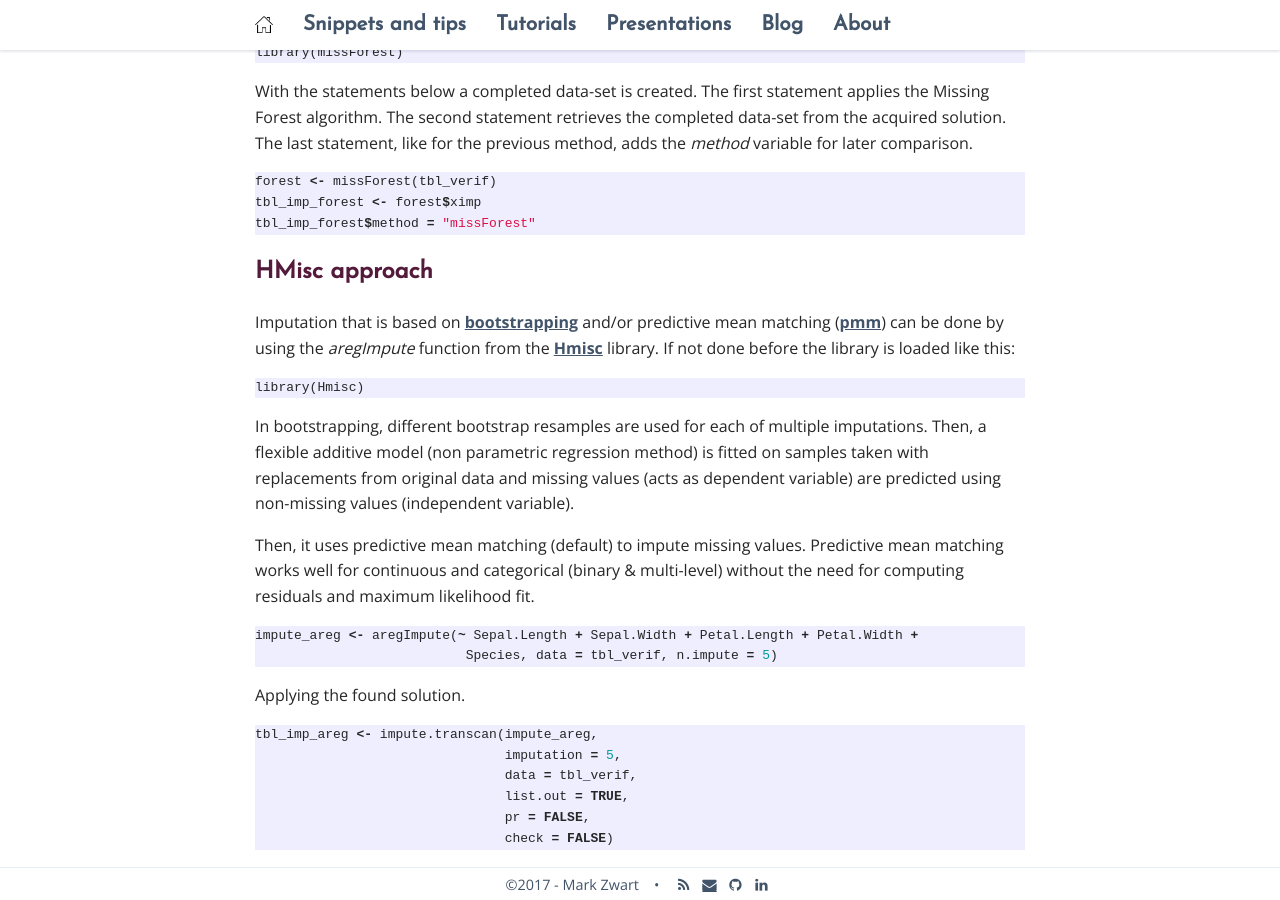
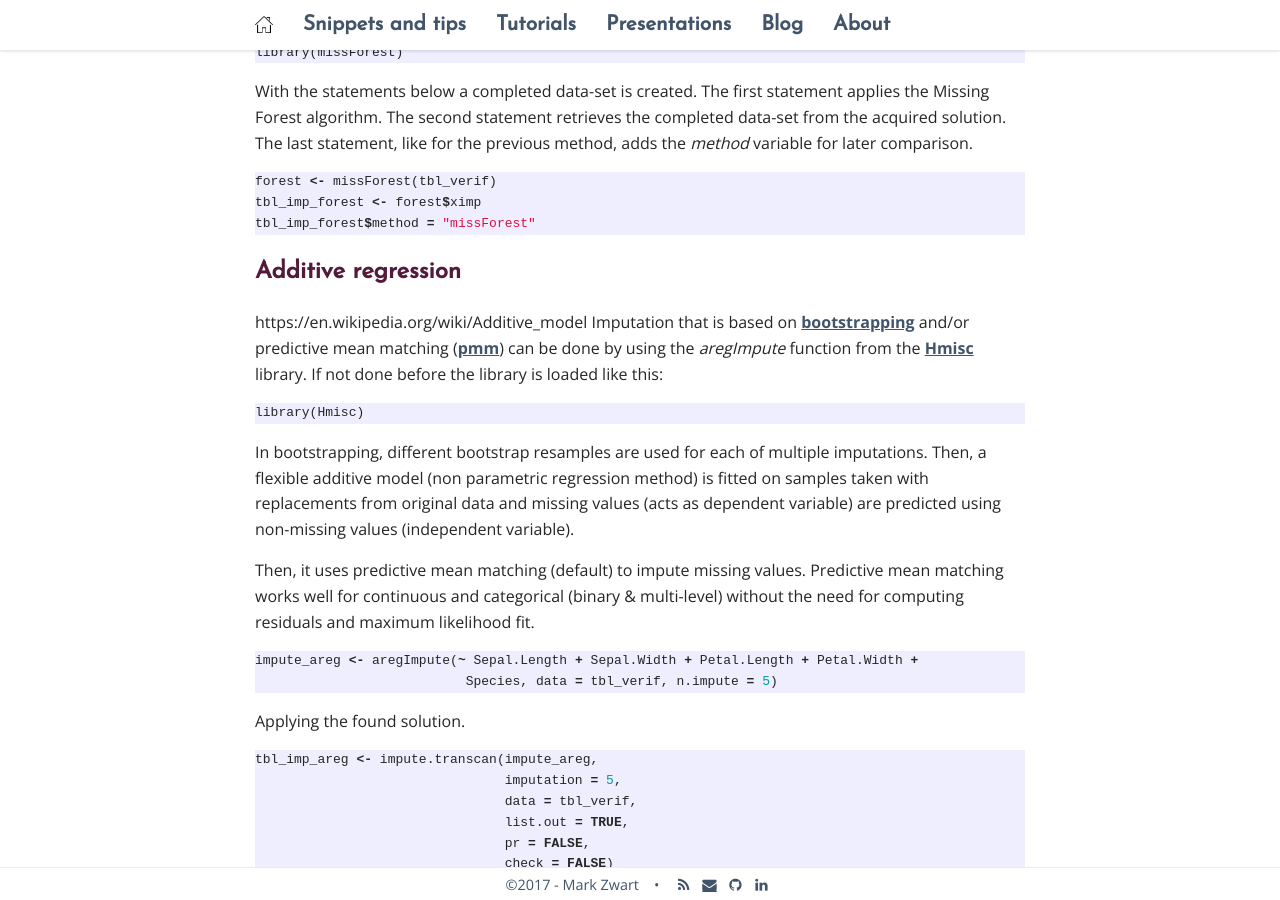
Before and after one commit to mark-me/mark-me.github.io, a Jekyll site: the page built from _pages/tutorials/impute-missings/impute-missings.md, in a window 1280 px wide and 900 px high, scrolled down 3867 px. Built offline with Jekyll 4.4.1, drawn with Linux system fonts in a browser that asks for light colours; nearby versions of some CDN libraries; comment, search, counter and statistics services are not loaded; some of the changed text lies outside the part shown.

Commit message:
Update impute-missings.md

````diff
--- a/_pages/tutorials/impute-missings/impute-missings.md
+++ b/_pages/tutorials/impute-missings/impute-missings.md
@@ -109,8 +109,9 @@ tbl_imp_forest <- forest$ximp
 tbl_imp_forest$method = "missForest"
 ```
 
-## HMisc approach
+## Additive regression
 
+https://en.wikipedia.org/wiki/Additive_model
 Imputation that is based on [bootstrapping](http://thestatsgeek.com/2013/07/02/the-miracle-of-the-bootstrap/) and/or predictive mean matching ([pmm](https://statisticalhorizons.com/predictive-mean-matching)) can be done by using the _aregImpute_ function from the **[Hmisc](https://www.rdocumentation.org/packages/Hmisc)** library. If not done before the library is loaded like this:
 ```r
 library(Hmisc)
````
